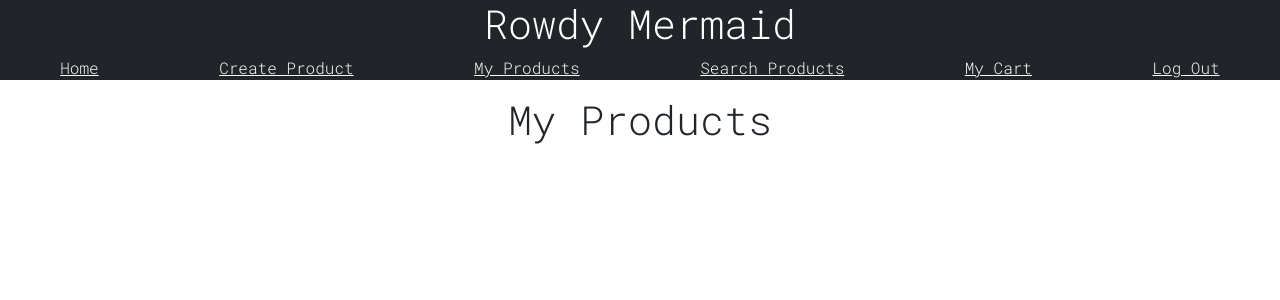
After one commit to kmehner/Shopping_Flask, a Flask app: page /cart/my-products in a window 1280 px wide. The commit adds this page. Shown: the top 300 px of the page. Run offline with Flask 2, Linux system fonts and the light colour scheme; the visitor is signed in with stand-in values (Sample User, id 1); data comes from the database, SQL or seed files in the repository; data that the repository does not hold is empty; some libraries are stand-ins or nearby versions.

Commit message:
Added Unavailable Column to Product db, hides product if removed by created but displays as unavailable for other users

```diff
--- a/app/blueprints/cart/routes.py
+++ b/app/blueprints/cart/routes.py
@@ -8,7 +8,7 @@ from app import db
 @cart.route('/')
 def index():
     title = 'Home'
-    products = Product.query.all()
+    products = Product.query.filter(Product.unavailable == False).all()
     return render_template('index.html', title=title, products=products)
 
 # Creating the product routes (eventually set to admin function)
@@ -26,8 +26,8 @@ def create_product():
         description = form.description.data
         try:
             new_product = Product(name=name, price=price, description=description, user_id=current_user.id)
-        except:
-            flash("This product already exists! Please try again with another Product Name", 'danger')
+        except: # EVENTUALLY add modal for the except (removed unique constraint since product items are now hidden)
+            flash("This product already exists or was recently deleted! Please try again with another Product Name", 'danger')
             return redirect(url_for('cart.create_product'))
         else:
             flash(f"{new_product.name} has been created", 'secondary')
@@ -62,11 +62,21 @@ def search_products():
 
 # Cart routes
 
-# @cart.route('/select-products')
-# def select_products():
-#     title = 'Cart Products'
-#     products = Cart.query.all()
-#     return render_template('select_products.html', title=title, products=products)
+# Eventually add edit route
+
+@cart.route('/my-products')
+def my_products():
+    title = 'My Products'
+    products = Product.query.filter(Product.user_id == current_user.id, Product.unavailable == False).all()
+    return render_template('my_products.html', title=title, products=products)
+
+@cart.route('/remove-product/<product_id>')
+def hide_product(product_id):
+    product_to_hide = Product.query.get_or_404(product_id)
+    product_to_hide.remove()
+    flash(f"{product_to_hide.name} has successfully been removed","success")
+    return redirect(url_for('cart.my_products'))
+
 
 # update the quantity eventually sick
 @cart.route('/add-to-cart/<product_id>')
@@ -112,7 +122,6 @@ def my_cart_products():
     products = cart
     user_cart = zip(products, cart)
 
-    # Apply filter - eventually add clear filter button and add count (else count +=1 and send it through)
     if form.validate_on_submit():
         term = form.search.data
         cart_search = Cart.query.filter(Cart.user_id == current_user.id).all()
--- a/app/templates/base.html
+++ b/app/templates/base.html
@@ -22,6 +22,7 @@
         <a href="{{ url_for('cart.index') }}" class="link-light">Home</a>
         {% if current_user.is_authenticated %}
         <a href="{{ url_for('cart.create_product') }}" class="link-light">Create Product</a>
+        <a href="{{ url_for('cart.my_products') }}" class="link-light">My Products</a>
         <a href="{{ url_for('cart.search_products') }}" class="link-light">Search Products</a>
         <a href="{{ url_for('cart.my_cart_products') }}" class="link-light">My Cart</a>
         <a href="{{ url_for('auth.logout') }}" class="link-light">Log Out</a>
--- a/app/templates/my_cart_products.html
+++ b/app/templates/my_cart_products.html
@@ -38,6 +38,9 @@
                                     <a href="{{ url_for('cart.remove_from_cart', product_id=p.id) }}" class="btn btn-danger fas fa-trash-alt"></a>
                                 </div>
                             </div>
+                            {% if p.unavailable %}
+                            <p class="card-text text-danger mt-2">* Item is currently unavailable</p>
+                            {% endif %}
                         </div>
                     </div>
                </div>
--- /dev/null
+++ b/app/templates/my_products.html
@@ -0,0 +1,20 @@
+{% extends "base.html" %}
+
+{% block content %}
+<h1 class="text-center mt-3">{{ title }}</h1>
+<div class="row">
+
+    {% for p in products %}
+    <div class="col mt-2">
+        <div class="card">
+            <div class="card-body text-center">
+                <h5 class="card-title text-center mt-2"> {{ p.name }}</h5>
+                <p class="card-text">&mdash; {{ p.price }}</p>
+                <p class="card-text">{{ p.description }}</p>
+                <a href="{{ url_for('cart.hide_product', product_id = p.id) }}" class="btn btn-danger">Remove</a>
+            </div>
+        </div>
+    </div>
+    {% endfor %}
+</div>
+{% endblock content %}
--- a/app/templates/search_products.html
+++ b/app/templates/search_products.html
@@ -10,7 +10,7 @@
 
         {{ form.search(class='form-control', placeholder='Search Items Here') }}
 
-        {{ form.submit(class='btn btn-primary w-100 mt-3')}
+        {{ form.submit(class='btn btn-primary w-100 mt-3') }}
     </div>
 </form>
 
```
Also changed, not shown: app/blueprints/cart/models.py (+6 -1 lines), app/templates/select_products.html (deleted, +0 -26 lines), migrations/versions/81a329e8cee1_.py (renamed from migrations/versions/be3aa4775368_create_tables.py, +5 -4 lines).
